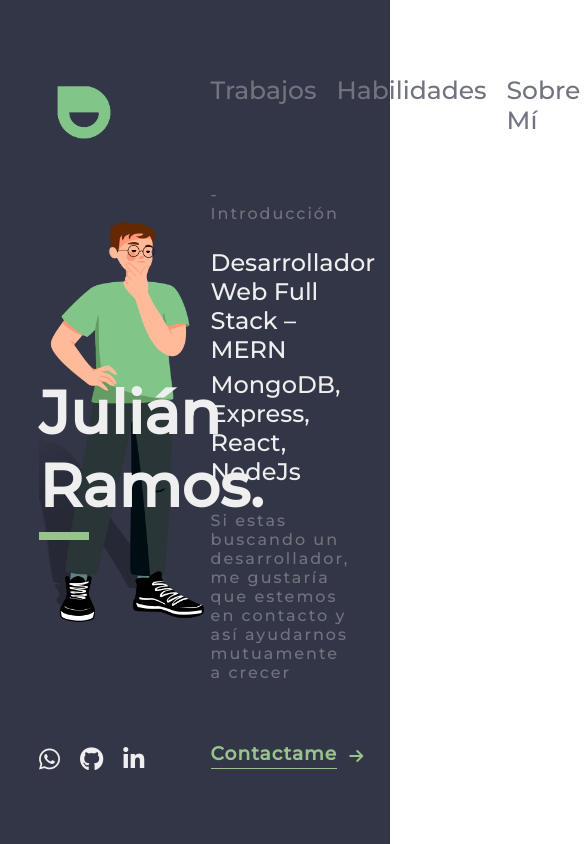
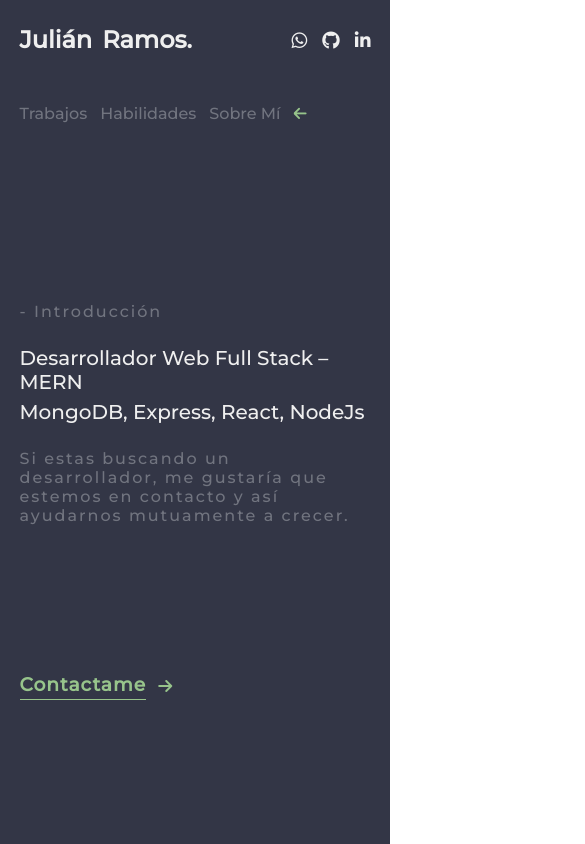
Before and after one commit to julianramos42/portfolio, a React (Create React App) app: page / in a window 390 px wide. Shown: the top 844 px of the page, 585 px wide, since content can reach past the window. Built offline with nearby package versions, Linux system fonts and the light colour scheme.

Commit message:
todas las vistas full responsive

```diff
--- a/src/pages/About/About.css
+++ b/src/pages/About/About.css
@@ -20,5 +20,26 @@
 
 .about .about-img img{
     width: 300px;
-    height: 600px;
+    height: 550px;
 }
+
+@media (max-width: 767px){
+    .about{
+        justify-content: center;
+    }
+
+    .about .about-text{
+        width: 100%;
+    }
+
+    .about .about-img{
+        display: none;
+    }
+}
+
+@media (max-width: 424px){
+    .about{
+        min-height: 100vh;
+        padding: 20px 5vw 20px 5vw;
+    }
+}
--- a/src/pages/Contacto/Contacto.css
+++ b/src/pages/Contacto/Contacto.css
@@ -65,5 +65,52 @@
 
 .contacto .contacto-img img{
     width: 300px;
-    height: 600px;
+    height: 550px;
 }
+
+@media (max-width: 999px){
+    .contacto .contacto-img img{
+        width: 250px;
+        height: 550px;
+    }
+
+    .contacto .contacto-text form{
+        width: 75%;
+    }
+}
+
+@media (max-width: 767px){
+    .contacto .contacto-img img{
+        width: 220px;
+        height: 520px;
+    }
+
+    .contacto .contacto-text{
+        width: 70%;
+    }
+
+    .contacto .contacto-text form{
+        width: 90%;
+    }
+}
+
+@media (max-width: 650px){
+    .contacto{
+        padding: 75px 5vw 75px 5vw;
+        gap: 20px;
+    }
+}
+
+@media (max-width: 550px){
+    .contacto{
+        justify-content: center;
+    }
+
+    .contacto-img{
+        display: none;
+    }
+
+    .contacto .contacto-text{
+        width: 80%;
+    }
+}
--- a/src/pages/Contacto/Contacto.jsx
+++ b/src/pages/Contacto/Contacto.jsx
@@ -11,7 +11,7 @@ export default function Contacto() {
     const sendEmail = (e) => {
         e.preventDefault();
 
-        emailjs.sendForm('service_kqgic3o', 'template_leehb6s', form.current, '0YvX8r0UZHozF6N1s')
+        emailjs.sendForm(process.env.REACT_APP_SERVICE_ID, process.env.REACT_APP_TEMPLATE_ID, form.current, process.env.REACT_APP_PUBLIC_KEY)
             .then((result) => {
                 if (result.text === 'OK') {
                     toast.success('Mensaje Enviado')
--- a/src/pages/Habilidades/Habilidades.jsx
+++ b/src/pages/Habilidades/Habilidades.jsx
@@ -1,16 +1,28 @@
-import React from 'react'
+import React, { useEffect, useState } from 'react'
 import './Habilidades.css'
 import "slick-carousel/slick/slick.css";
 import "slick-carousel/slick/slick-theme.css";
 import Slider from 'react-slick'
 
 export default function Habilidades() {
+  let screenWidth = window.innerWidth
+
+  let [slides,setSlides] = useState(3)
+  useEffect( () => {
+    if(screenWidth < 1023){
+      setSlides(2)
+    }
+    if(screenWidth < 649){
+      setSlides(1)
+    }
+  },[screenWidth])
+
   var settings = {
     dots: true,
     infinite: true,
-    slidesToShow: 3,
+    slidesToShow: slides,
     slidesToScroll: 1,
-    autoplay: true,
+    // autoplay: true,
     autoplaySpeed: 3000,
     pauseOnHover: true
   };
--- a/src/pages/Home/Home.css
+++ b/src/pages/Home/Home.css
@@ -1,4 +1,4 @@
-.home{
+.home {
     background-color: rgb(51, 54, 70);
     height: 100vh;
     padding: 75px 10% 75px 10%;
@@ -6,11 +6,11 @@
     justify-content: space-between;
 }
 
-i{
+i {
     color: #efefef;
 }
 
-.back-top{
+.back-top {
     background-color: rgb(151, 196, 139);
     color: rgb(51, 54, 70);
     position: fixed;
@@ -21,12 +21,12 @@ i{
     transition: .4s;
 }
 
-.back-top:hover{
+.back-top:hover {
     transform: scale(1.1);
     cursor: pointer;
 }
 
-.home .myInfo{
+.home .myInfo {
     background: url(../../images/persona.png);
     background-repeat: no-repeat;
     background-position-y: center;
@@ -38,55 +38,55 @@ i{
     width: 53%;
 }
 
-.home .myInfo .logo{
+.home .myInfo .logo {
     width: 90px;
     height: 90px;
     object-fit: cover;
 }
 
-.home .myInfo .name{
+.home .myInfo .name {
     color: #efefef;
 }
 
-.home .myInfo .name h1{
+.home .myInfo .name h1 {
     font-size: 60px;
 }
 
-.home .myInfo .name .barrita{
+.home .myInfo .name .barrita {
     margin-top: 10px;
     width: 50px;
     border: 4px solid rgb(151, 196, 139);
 }
 
-.home .myInfo .redes{
+.home .myInfo .redes {
     display: flex;
     gap: 20px;
 }
 
-.home .myInfo .redes a{
+.home .myInfo .redes a {
     transition: .4s;
 }
 
-.home .myInfo .redes a:hover{
+.home .myInfo .redes a:hover {
     transform: translateY(-5px);
 }
 
 /*  */
-.home .techInfo{
+.home .techInfo {
     display: flex;
     flex-direction: column;
     justify-content: space-between;
     width: 45%;
 }
 
-.home .techInfo .anchors{
+.home .techInfo .anchors {
     display: flex;
     justify-content: start;
     width: 100%;
     gap: 20px;
 }
 
-.home .techInfo .anchors>div{
+.home .techInfo .anchors>div {
     display: flex;
     flex-direction: column;
     align-items: center;
@@ -94,77 +94,184 @@ i{
     height: 50px;
 }
 
-.home .techInfo .anchors a{
+.home .techInfo .anchors a {
     text-decoration: none;
-    color: rgb(113, 116 , 127);
+    color: rgb(113, 116, 127);
     font-size: 25px;
     transition: .4s;
 }
 
-.home .techInfo .anchors a:hover{
+.home .techInfo .anchors a:hover {
     color: #efefef;
     transform: translateY(-5px);
 }
 
-.home .techInfo .anchors i{
+.home .techInfo .anchors i {
     margin-top: 7px;
     font-size: 18px;
     color: rgb(151, 196, 139);
 }
 
-.home .techInfo .anchors .active{
+.home .techInfo .anchors .active {
     color: #efefef;
 }
 
-.home .techInfo .anchors .puntito{
+.home .techInfo .anchors .puntito {
     width: 10px;
     border: 5px solid rgb(151, 196, 139);
     border-radius: 50%;
 }
 
-.home .techInfo .techText{
+.home .techInfo .techText {
     display: flex;
     flex-direction: column;
     justify-content: center;
     gap: 25px;
 }
 
-.home .techInfo .techText>p{
-    color: rgb(113, 116 , 127);
+.home .techInfo .techText>p {
+    color: rgb(113, 116, 127);
     font-size: 16px;
     letter-spacing: 2px;
 }
 
-.home .techInfo .techText>div{
+.home .techInfo .techText>div {
     display: flex;
     flex-direction: column;
     gap: 6px;
 }
 
-.home .techInfo .techText>div .techDescription{
+.home .techInfo .techText>div .techDescription {
     color: #efefef;
     font-weight: 500;
 }
 
-.home .techInfo .contactMe{
+.home .techInfo .contactMe {
     display: flex;
     align-items: center;
     gap: 12px;
     transition: .4s;
 }
 
-.home .techInfo .contactMe:hover{
+.home .techInfo .contactMe:hover {
     transform: translateY(-5px);
     cursor: pointer;
 }
 
-.home .techInfo .contactMe h3{
+.home .techInfo .contactMe h3 {
     color: rgb(151, 196, 139);
-    border-bottom: 1px solid rgb(151, 196, 139) ;
+    border-bottom: 1px solid rgb(151, 196, 139);
     padding-bottom: 3px;
     letter-spacing: 1px;
 }
 
-.home .techInfo .contactMe i{
+.home .techInfo .contactMe i {
     color: rgb(151, 196, 139);
 }
+
+@media (max-width: 1259px) {
+    .home .myInfo {
+        width: 40%;
+    }
+
+    .home .techInfo{
+        width: 50%;
+    }
+}
+
+@media (max-width: 1107px) {
+    .home{
+        padding: 65px 5% 65px 5%;
+    }
+
+    .home .myInfo {
+        width: 39%;
+    }
+
+    .home .techInfo{
+        width: 60%;
+    }
+}
+
+@media (max-width: 767px){
+    .home{
+        flex-direction: column;
+        justify-content: start;
+        padding: 25px 5% 25px 5%;
+        gap: 50px;
+    }
+
+    .home .myInfo {
+        flex-direction: row;
+        background-image: none;
+        justify-content: space-between;
+        align-items: center;
+        width: 100%;
+    }
+
+    .home .myInfo .logo{
+        display: none;
+    }
+
+    .home .myInfo .name{
+        display: flex;
+        gap: 10px;
+    }
+
+    .barrita{
+        display: none;
+    }
+
+    .home .myInfo .name h1{
+        font-size: 30px;
+    }
+
+    .home .techInfo{
+        width: 100%;
+        height: 70%;
+    }
+
+    .home .techInfo .anchors i{
+        margin-top: 3px;
+        font-size: 16px;
+    }
+
+    .home .techInfo .anchors a{
+        font-size: 20px;
+    }
+}
+
+@media (max-width: 408px){
+    .home .myInfo .name h1{
+        font-size: 24px;
+    }
+
+    .home .myInfo .redes{
+        gap: 15px;
+    }
+
+    .home .myInfo .redes a i{
+        font-size: 18px;
+    }
+
+    .home .techInfo .anchors{
+        gap: 13px;
+    }
+
+    .home .techInfo{
+        height: 75%;
+    }
+
+    .home .techInfo .techText>div .techDescription{
+        font-size: 20px;
+    }
+
+    .home .techInfo .anchors i{
+        margin-top: 3px;
+        font-size: 14px;
+    }
+
+    .home .techInfo .anchors a{
+        font-size: 16px;
+    }
+}
--- a/src/pages/Home/Home.jsx
+++ b/src/pages/Home/Home.jsx
@@ -69,7 +69,7 @@ export default function Home({setselectedAnchor}) {
                         <h2 className='techDescription'>Desarrollador Web Full Stack – MERN</h2>
                         <h2 className='techDescription'>MongoDB, Express, React, NodeJs</h2>
                     </div>
-                    <p>Si estas buscando un desarrollador, me gustaría que estemos en contacto y así ayudarnos mutuamente a crecer</p>
+                    <p>Si estas buscando un desarrollador, me gustaría que estemos en contacto y así ayudarnos mutuamente a crecer.</p>
                 </div>
                 <div className='contactMe' id='contacto' onClick={changeActive}>
                     <h3 id='contacto' onClick={changeActive}>Contactame</h3>
```
Also changed, not shown: 1 other file (tests, documents, lock files or other folders).
